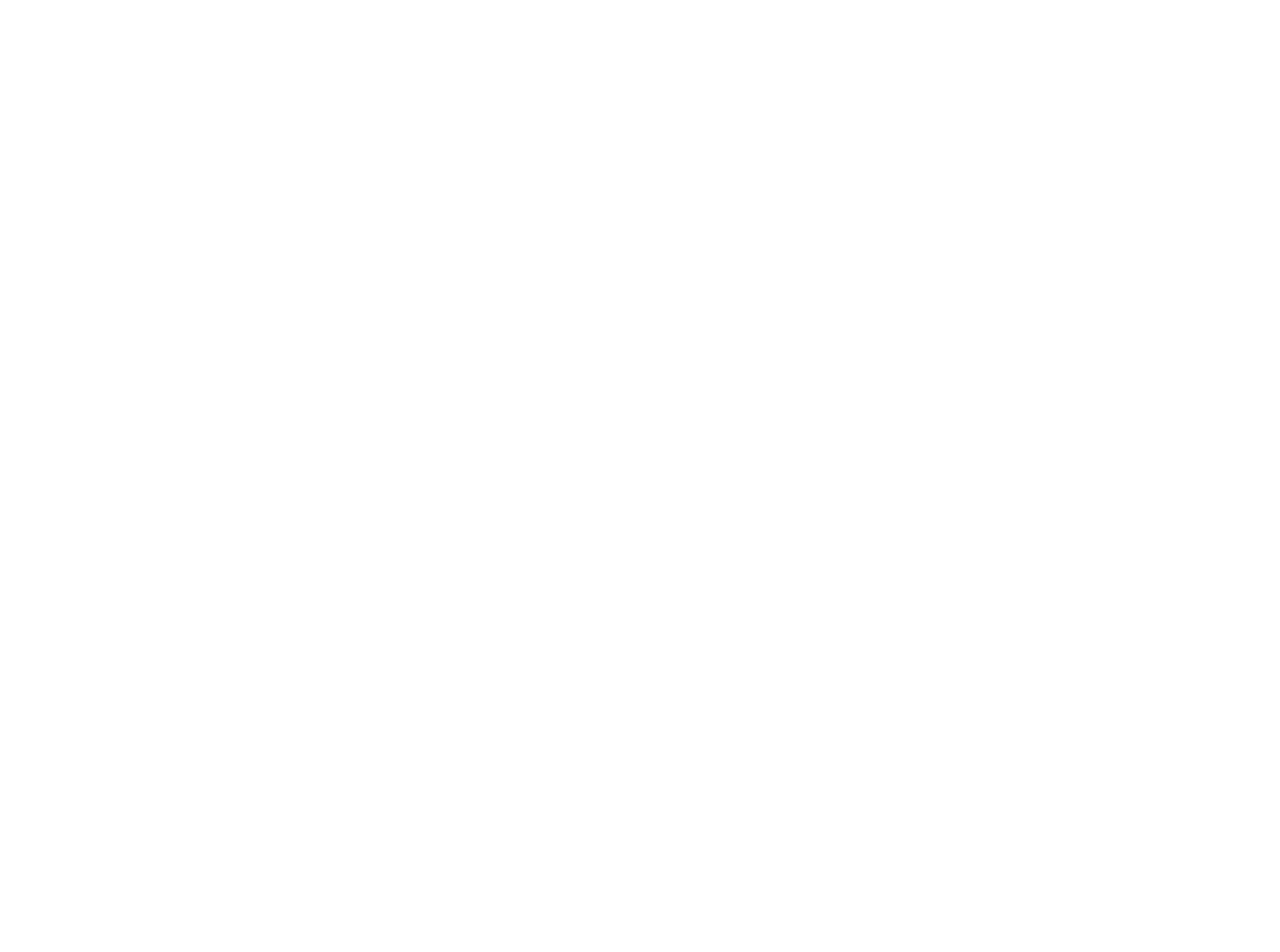
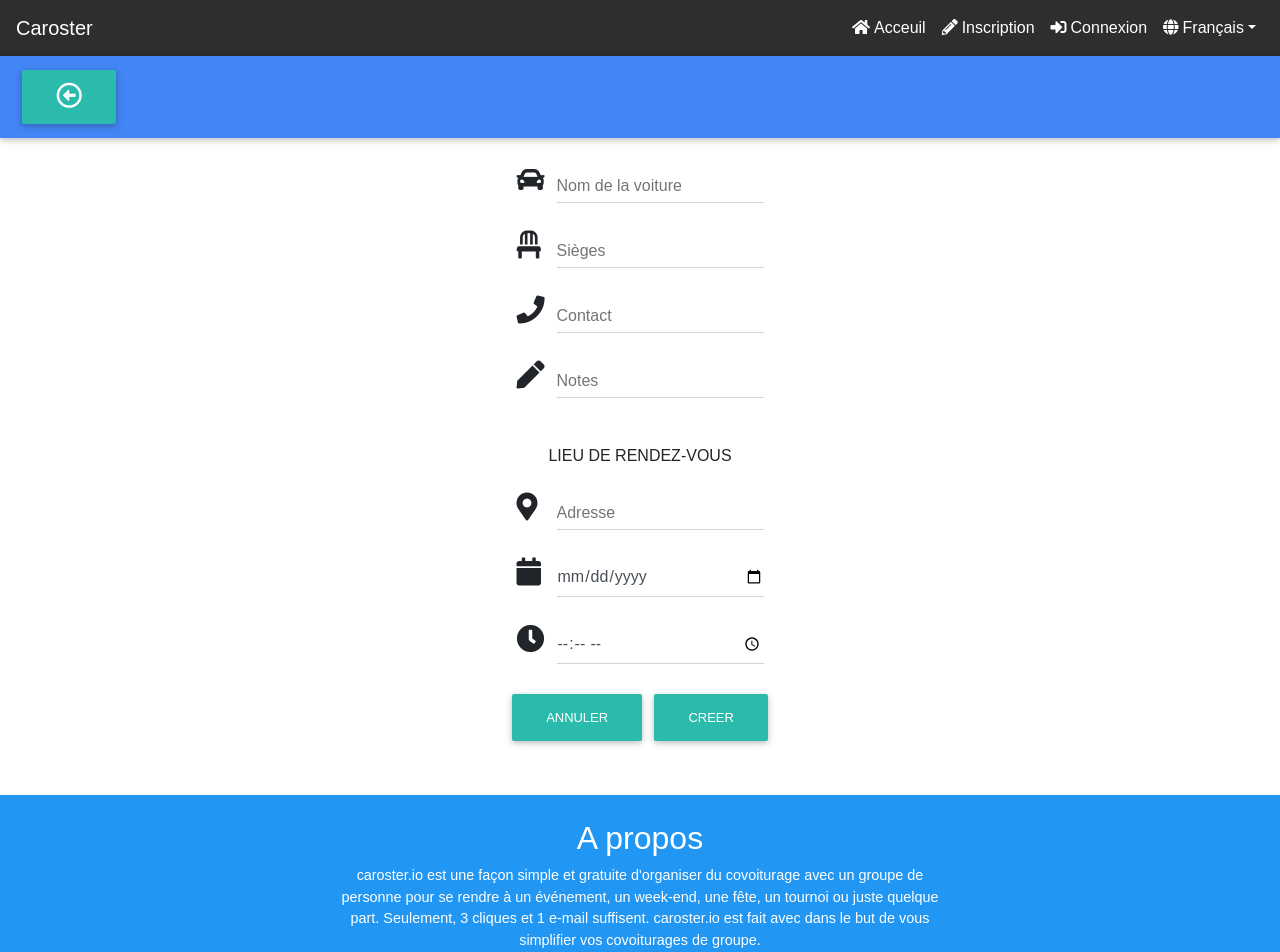
Before and after one commit to Aestoth/Caroster, a React (Create React App) app: page /Voiture in a window 1280 px wide. Shown: the top 952 px of the page. Before the commit the page ends 800 px from the top, so only its background shows below. Built offline with nearby package versions, Linux system fonts and the light colour scheme.

Commit message:
formulaire

```diff
--- a/src/Evenement.js
+++ b/src/Evenement.js
@@ -1,46 +1,18 @@
 import React, { Component } from "react";
 import "./Evenement.css";
 import Navbar from "./Navbar";
-import { MDBBtn, MDBInput, MDBIcon } from "mdbreact";
-import { MDBFooter, MDBContainer } from "mdbreact";
+import {
+  MDBFooter,
+  MDBContainer,
+  MDBBtn,
+  MDBIcon,
+  MDBListGroup,
+  MDBListGroupItem,
+  MDBPopover,
+  MDBPopoverHeader
+} from "mdbreact";
 
 class Evenement extends Component {
-  constructor() {
-    super();
-    this.state = {
-      nom: "",
-      telephone: "",
-      date: "",
-      adresse: "",
-      infoComplementaire: ""
-    };
-    this.handleInputChange = this.handleInputChange.bind(this);
-  }
-
-  handleInputChange(e) {
-    const target = e.target;
-    const value = target.type === "checkbox" ? target.checked : target.value;
-    const name = target.name;
-
-    this.setState({ [name]: value });
-  }
-
-  handleSubmit(e) {
-    e.preventDefault();
-    fetch("http://localhost:3000/api/post/new", {
-      method: "POST",
-      body: JSON.stringify(this.state),
-      headers: {
-        Accept: "application/json",
-        "Content-Type": "application/json"
-      }
-    }).then(response => {
-      response.json().then(data => {
-        console.log("Success" + data);
-      });
-    });
-  }
-
   render() {
     return (
       <div>
@@ -98,55 +70,44 @@
                   </div>
                 </div>
 
-                <form
-                  onSubmit={this.handleSubmit}
-                  className="form-inline mt-1 d-flex justify-content-center row"
-                >
-                  <div className="col-9">
-                    <MDBInput
-                      name="telephone"
-                      value={this.state.telephone}
-                      onChange={this.handleInputChange}
-                      label="Telephone"
-                      outline
-                      icon="phone"
-                    />
+                <MDBContainer className="mt-4 d-flex justify-content-center">
+                  <MDBListGroup style={{ width: "20rem" }}>
+                    <MDBListGroupItem color="secondary">
+                      {" "}
+                      <MDBIcon icon="phone" size="2x" className="mr-5" />
+                      <MDBPopover
+                        placement="right"
+                        popover
+                        clickable
+                        id="popper2"
+                      >
+                        <MDBBtn size="sm"> Contact</MDBBtn>
 
-                    <MDBInput
-                      name="date"
-                      value={this.state.date}
-                      onChange={this.handleInputChange}
-                      type="date"
-                      outline
-                      icon="calendar-alt"
-                    />
-                    <MDBInput
-                      name="adresse"
-                      value={this.state.adresse}
-                      onChange={this.handleInputChange}
-                      label="Adresse"
-                      outline
-                      icon="map-marker-alt"
-                    />
-                    <MDBInput
-                      name="infoComplementaire"
-                      value={this.state.infoComplementaire}
-                      onChange={this.handleInputChange}
-                      label="Info complémentaire"
-                      outline
-                      icon="comment-alt"
-                    />
-                    <div className="d-flex justify-content-center">
-                      <MDBBtn
-                        size="sm"
-                        color="danger"
-                        className="d-flex justify-content-center"
-                      >
-                        Modifier
-                      </MDBBtn>
-                    </div>
-                  </div>
-                </form>
+                        <MDBPopoverHeader>0790000000</MDBPopoverHeader>
+                      </MDBPopover>
+                    </MDBListGroupItem>
+                    <MDBListGroupItem color="secondary">
+                      <MDBIcon
+                        icon="calendar-alt"
+                        size="2x"
+                        className="mr-5 "
+                      />
+                      mar. 28 mai à
+                    </MDBListGroupItem>
+                    <MDBListGroupItem color="secondary">
+                      <MDBIcon
+                        icon="map-marker-alt"
+                        size="2x"
+                        className="mr-5 "
+                      />
+                      <a href="#">Rue Lamartine</a>
+                    </MDBListGroupItem>
+                    <MDBListGroupItem color="secondary">
+                      <MDBIcon icon="comment-alt" size="2x" className="mr-5" />
+                      Pas de chien
+                    </MDBListGroupItem>
+                  </MDBListGroup>
+                </MDBContainer>
 
                 <ul className="list-group list-group-flush mt-4">
                   <li className="list-group-item active border border-white">
--- a/src/Voiture.js
+++ b/src/Voiture.js
@@ -1,8 +1,216 @@
 import React, { Component } from "react";
+import {
+  MDBContainer,
+  MDBRow,
+  MDBCol,
+  MDBInput,
+  MDBBtn,
+  MDBFooter,
+  Button
+} from "mdbreact";
+import Navbar from "./Navbar";
+import { Link } from "react-router-dom";
 
 class Voiture extends Component {
+  constructor(props) {
+    super(props);
+    this.state = {
+      nom: "",
+      siege: "",
+      contact: "",
+      infoComp: "",
+      adresse: "",
+      date: "",
+      horaire: ""
+    };
+    this.handleInputChange = this.handleInputChange.bind(this);
+    this.handleSubmit = this.handleSubmit.bind(this);
+  }
+
+  handleInputChange(e) {
+    const target = e.target;
+    const value = target.type === "checkbox" ? target.checked : target.value;
+    const name = target.name;
+    this.setState({
+      [name]: value
+    });
+  }
+
+  handleSubmit(e) {
+    e.preventDefault();
+    fetch("http://localhost:3000/api/post/voiture", {
+      method: "POST",
+      body: JSON.stringify(this.state),
+      headers: {
+        Accept: "application/json",
+        "Content-Type": "application/json"
+      }
+    }).then(response => {
+      response.json().then(data => {
+        console.log("Success" + data);
+      });
+    });
+  }
+
   render() {
-    return <div />;
+    return (
+      <div>
+        <Navbar />
+        <nav className="navbar navbar-dark primary-color d-flex justify-content-between">
+          <Link to="/Evenement">
+            <Button className="text-white">
+              <i className="far fa-arrow-alt-circle-left fa-2x" />
+            </Button>
+          </Link>
+        </nav>
+        <div className="container-fluid cover-container d-flex">
+          <div className="row col-12 align-items-center justify-content-center flex-fill mx-auto ">
+            <form onSubmit={this.handleSubmit} className="mx-auto">
+              <div className="form-group col-12">
+                <MDBInput
+                  type="text"
+                  label="Nom de la voiture"
+                  icon="car"
+                  group
+                  validate
+                  error="wrong"
+                  success="right"
+                  className="mb-0"
+                  name="nom"
+                  value={this.state.nom}
+                  onChange={this.handleInputChange}
+                />
+              </div>
+              <div className="form-group col-12">
+                <MDBInput
+                  type="number"
+                  label="Sièges"
+                  icon="chair"
+                  group
+                  validate
+                  error="wrong"
+                  success="right"
+                  className="mb-0"
+                  name="siege"
+                  value={this.state.siege}
+                  onChange={this.handleInputChange}
+                />
+              </div>
+              <div className="form-group col-12">
+                <MDBInput
+                  type="text"
+                  label="Contact"
+                  icon="phone"
+                  group
+                  validate
+                  error="wrong"
+                  success="right"
+                  className="mb-0"
+                  name="contact"
+                  value={this.state.contact}
+                  onChange={this.handleInputChange}
+                />
+              </div>
+              <div className="form-group col-12">
+                <MDBInput
+                  type="text"
+                  label="Notes"
+                  icon="pen"
+                  group
+                  validate
+                  error="wrong"
+                  success="right"
+                  className="mb-0"
+                  name="contact"
+                  value={this.state.infoComp}
+                  onChange={this.handleInputChange}
+                />
+              </div>
+              <h6 className="text-center text-uppercase mt-5">
+                Lieu de rendez-vous
+              </h6>
+              <div className="form-group col-12">
+                <MDBInput
+                  type="text"
+                  label="Adresse"
+                  icon="map-marker-alt"
+                  group
+                  validate
+                  error="wrong"
+                  success="right"
+                  className="mb-0"
+                  name="adresse"
+                  value={this.state.adresse}
+                  onChange={this.handleInputChange}
+                />
+              </div>
+              <div className="md-form form-group col-12">
+                <MDBInput
+                  type="date"
+                  icon="calendar"
+                  group
+                  validate
+                  error="wrong"
+                  success="right"
+                  className="mb-2"
+                  name="date"
+                  value={this.state.date}
+                  onChange={this.handleInputChange}
+                />
+              </div>
+              <div className="md-form form-group col-12">
+                <MDBInput
+                  type="time"
+                  icon="clock"
+                  format="hh:mm"
+                  group
+                  validate
+                  error="wrong"
+                  success="right"
+                  className="mb-2"
+                  name="horaire"
+                  value={this.state.horaire}
+                  onChange={this.handleInputChange}
+                />
+              </div>
+
+              <div className="text-center mt-2">
+                <MDBBtn className="text-uppercase text-white" type="cancel">
+                  Annuler
+                </MDBBtn>
+
+                <MDBBtn className="text-uppercase text-white" type="submit">
+                  Creer
+                </MDBBtn>
+              </div>
+            </form>
+          </div>
+        </div>
+        <MDBFooter color="blue" className="font-small pt-4 mt-5">
+          <MDBContainer fluid className="text-md-left">
+            <MDBRow className="justify-content-center">
+              <MDBCol sm="6">
+                <h2 className="title text-center">A propos</h2>
+                <p className="text-center">
+                  caroster.io est une façon simple et gratuite d'organiser du
+                  covoiturage avec un groupe de personne pour se rendre à un
+                  événement, un week-end, une fête, un tournoi ou juste quelque
+                  part. Seulement, 3 cliques et 1 e-mail suffisent. caroster.io
+                  est fait avec dans le but de vous simplifier vos covoiturages
+                  de groupe.
+                </p>
+              </MDBCol>
+            </MDBRow>
+          </MDBContainer>
+          <div className="footer-copyright py-3">
+            <MDBContainer fluid>
+              &copy; {new Date().getFullYear()} Copyright:{" "}
+              <a href="https://www.MDBootstrap.com"> Caroster </a>
+            </MDBContainer>
+          </div>
+        </MDBFooter>
+      </div>
+    );
   }
 }
 
```
